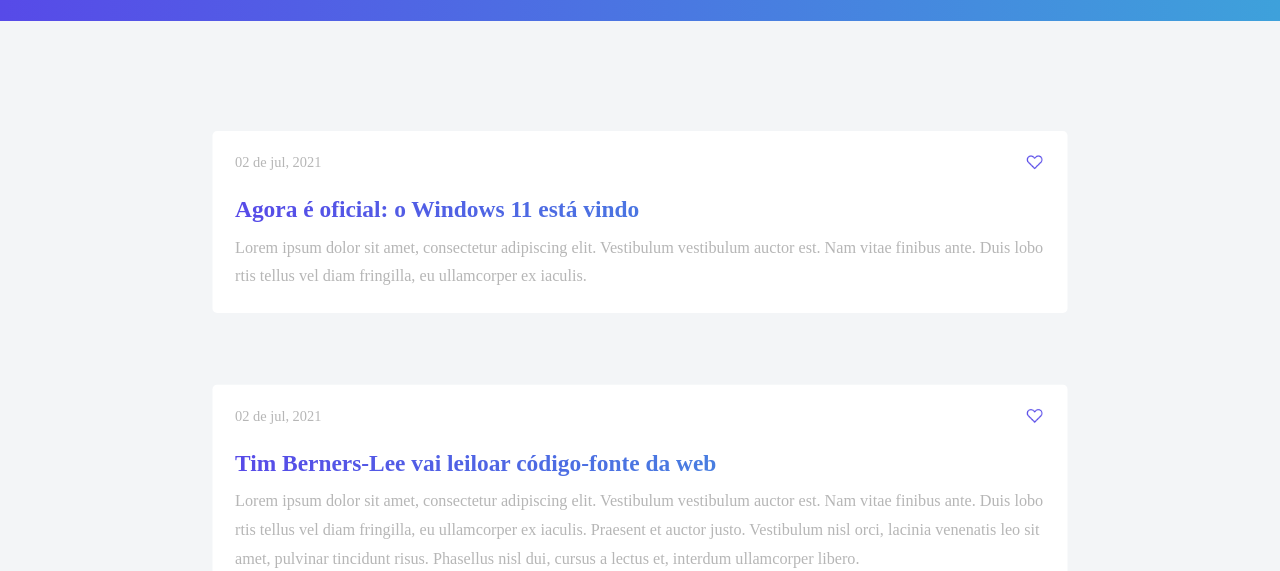
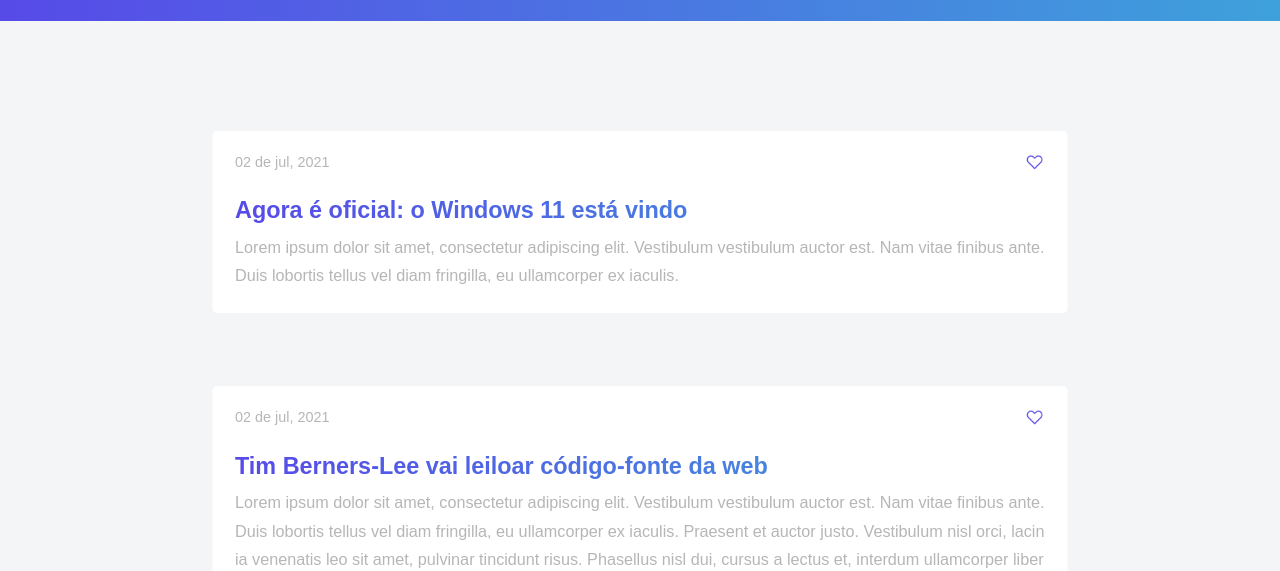
Before and after one commit to EdsonRodrigues1994/Codelandia, a plain HTML site: page index.html in a window 1280 px wide. Shown: the part 229-800 px from the top of the page. Drawn offline with Linux system fonts and the light colour scheme.

Commit message:
Projeto finalizado

```diff
--- a/css/style.css
+++ b/css/style.css
@@ -156,7 +156,7 @@
 }
 
 .noticia .data {
-  font-family: "Lexend Deca";
+  font-family: "Lexend Deca", sans-serif;
   font-size: 16px;
   line-height: 20px;
   color: #b6b6b6;
@@ -175,7 +175,7 @@
 }
 
 .noticia h1 {
-  font-family: "Lexend Deca";
+  font-family: "Lexend Deca", sans-serif;
   line-height: 32.5px;
   font-size: 26px;
   margin: 22px 0 8px 0;
@@ -188,7 +188,7 @@
 
 .noticia-p {
   word-break: break-all;
-  font-family: "Lexend Deca";
+  font-family: "Lexend Deca", sans-serif;
   font-size: 18px;
   line-height: 32px;
   color: #b6b6b6;
```
